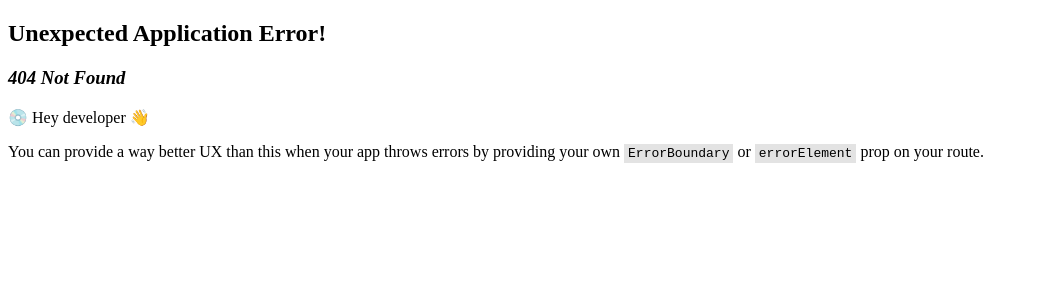
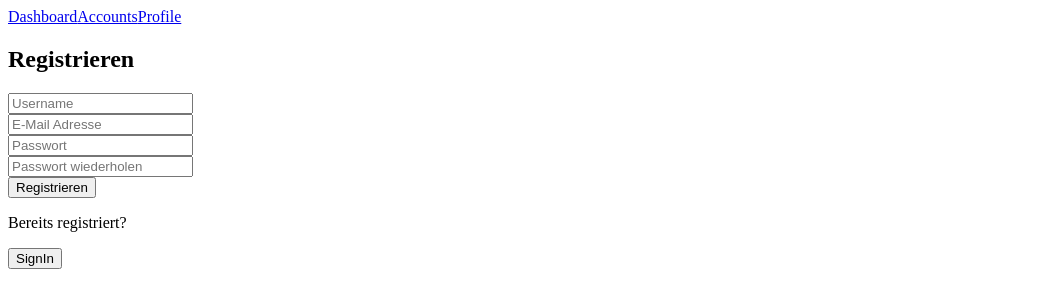
Before and after one commit to BarloGER/Password-Manager, a React (Vite) app in the folder client/: page /sign-up in a window 1280 px wide. Before the commit this address had no page. Shown: the top 308 px of the page, without its empty margins (0-1039 px from the left). Built offline with nearby package versions, Linux system fonts and the light colour scheme.

Commit message:
Added frontend authentication SignIn, SignUp

```diff
--- a/client/src/App.jsx
+++ b/client/src/App.jsx
@@ -13,7 +13,7 @@ import { ProtectedRoutes } from "./features/authentication";
 import Accounts from "./pages/Accounts";
 import Dashboard from "./pages/Dashboard";
 import SignIn from "./pages/SignIn";
-// import SignUp from "./pages/SignUp";
+import SignUp from "./pages/SignUp";
 import UserProfile from "./pages/UserProfile";
 
 const App = () => {
@@ -31,8 +31,29 @@ const App = () => {
   const router = createBrowserRouter(
     createRoutesFromElements(
       <Route path="/" element={<GlobalLayout />}>
-        <Route index element={<SignIn />} />
-        {/* <Route path="/sign-up" element={<SignUp />} /> */}
+        <Route
+          index
+          element={
+            <SignIn
+              setToken={setToken}
+              isAuthenticated={isAuthenticated}
+              loadingAuthRequest={loadingAuthRequest}
+              setLoadingAuthRequest={setLoadingAuthRequest}
+            />
+          }
+        />
+        <Route
+          path="/sign-up"
+          element={
+            <SignUp
+              setToken={setToken}
+              isAuthenticated={isAuthenticated}
+              setIsAuthenticated={setIsAuthenticated}
+              loadingAuthRequest={loadingAuthRequest}
+              setLoadingAuthRequest={setLoadingAuthRequest}
+            />
+          }
+        />
 
         <Route
           path="/auth"
--- a/client/src/features/authentication/components/SignInForm.jsx
+++ b/client/src/features/authentication/components/SignInForm.jsx
@@ -1,3 +1,42 @@
-export const SignInForm = () => {
-  return <h1>SignIn</h1>;
+import { Link } from "react-router-dom";
+
+export const SignInForm = ({ email, password, handleChange, handleSubmit }) => {
+  return (
+    <section>
+      <h3>Login</h3>
+      <form onSubmit={handleSubmit}>
+        <div>
+          <div>
+            <input
+              id="email"
+              type="email"
+              placeholder="E-Mail Adresse"
+              value={email}
+              onBlur={handleChange}
+              onChange={handleChange}
+            />
+          </div>
+
+          <div>
+            <input
+              id="password"
+              type="password"
+              placeholder="Passwort"
+              value={password}
+              onChange={handleChange}
+              onBlur={handleChange}
+            />
+          </div>
+        </div>
+        <div>
+          <button type="submit">Anmelden</button>
+        </div>
+
+        <p>Noch nicht registriert?</p>
+        <Link to="sign-up">
+          <button>SignUp</button>
+        </Link>
+      </form>
+    </section>
+  );
 };
--- a/client/src/features/authentication/components/SignUpForm.jsx
+++ b/client/src/features/authentication/components/SignUpForm.jsx
@@ -0,0 +1,72 @@
+import { Link } from "react-router-dom";
+
+export const SignUpForm = ({
+  handleChange,
+  handleSubmit,
+  error,
+  username,
+  email,
+  password,
+  confirm_password,
+  master_password,
+  confirm_master_password,
+}) => {
+  return (
+    <section>
+      <h1>Registrieren</h1>
+
+      {error && <p>{error}</p>}
+
+      <form onSubmit={handleSubmit}>
+        <div>
+          <input
+            id="username"
+            type="text"
+            placeholder="Username"
+            value={username}
+            onChange={handleChange}
+          />
+        </div>
+
+        <div>
+          <input
+            id="email"
+            type="email"
+            placeholder="E-Mail Adresse"
+            value={email}
+            onBlur={handleChange}
+            onChange={handleChange}
+          />
+        </div>
+
+        <div>
+          <input
+            id="password"
+            type="text"
+            placeholder="Passwort"
+            value={password}
+            onChange={handleChange}
+          />
+        </div>
+
+        <div>
+          <input
+            id="confirm_password"
+            type="text"
+            placeholder="Passwort wiederholen"
+            value={confirm_password}
+            onChange={handleChange}
+          />
+        </div>
+
+        <button type="submit">Registrieren</button>
+
+        <p>Bereits registriert?</p>
+
+        <Link to="/">
+          <button>SignIn</button>
+        </Link>
+      </form>
+    </section>
+  );
+};
--- a/client/src/features/authentication/index.js
+++ b/client/src/features/authentication/index.js
@@ -1,5 +1,6 @@
 export { ProtectedRoutes } from "./layouts/ProtectedRoutes";
 export { SignInForm } from "./components/SignInForm";
+export { SignUpForm } from "./components/SignUpForm";
 
 export { useAuth } from "./services/authentication";
 
--- a/client/src/lib/fetch.js
+++ b/client/src/lib/fetch.js
@@ -0,0 +1 @@
+// ToDo: Implement facade pattern
--- a/client/src/pages/SignIn.jsx
+++ b/client/src/pages/SignIn.jsx
@@ -1,7 +1,41 @@
+import { useState } from "react";
+import { Navigate } from "react-router-dom";
 import { SignInForm } from "../features/authentication";
+import { loginUser } from "../features/authentication";
 
-const SignIn = () => {
-  return <SignInForm />;
+const SignIn = ({
+  setToken,
+  isAuthenticated,
+  loadingAuthRequest,
+  setLoadingAuthRequest,
+}) => {
+  const [{ email, password }, setFormState] = useState({
+    email: "",
+    password: "",
+  });
+
+  const handleChange = (e) => {
+    setFormState((prev) => ({ ...prev, [e.target.id]: e.target.value }));
+  };
+
+  const handleSubmit = async (e) => {
+    try {
+      e.preventDefault();
+      setLoadingAuthRequest(true);
+      const { data } = await loginUser({ email, password });
+      setToken(data.token);
+      setLoadingAuthRequest(false);
+      localStorage.setItem("token", data.token);
+    } catch (error) {
+      setLoadingAuthRequest(false);
+      console.log(error);
+    }
+  };
+
+  if (loadingAuthRequest) return <h1>Loading</h1>;
+  if (isAuthenticated) return <Navigate to="/auth/dashboard" />;
+
+  return <SignInForm handleChange={handleChange} handleSubmit={handleSubmit} />;
 };
 
 export default SignIn;
--- a/client/src/pages/SignUp.jsx
+++ b/client/src/pages/SignUp.jsx
@@ -0,0 +1,66 @@
+import { useState } from "react";
+import { Navigate } from "react-router-dom";
+import { registerUser } from "../features/authentication";
+import { SignUpForm } from "../features/authentication";
+
+const SignUp = ({
+  isAuthenticated,
+  setToken,
+  setIsAuthenticated,
+  loadingAuthRequest,
+  setLoadingAuthRequest,
+}) => {
+  const [{ username, email, password, confirm_password }, setFormState] =
+    useState({
+      username: "",
+      email: "",
+      password: "",
+      confirm_password: "",
+    });
+  const [error, setError] = useState("");
+
+  const handleChange = (e) => {
+    setFormState((prev) => ({ ...prev, [e.target.id]: e.target.value }));
+  };
+
+  const handleSubmit = async (e) => {
+    setError("");
+    try {
+      e.preventDefault();
+      setLoadingAuthRequest(true);
+
+      if (password !== confirm_password) {
+        setError("Passwörter stimmen nicht überein.");
+        setLoadingAuthRequest(false);
+        return;
+      }
+
+      const { data } = await registerUser({
+        username,
+        email,
+        password,
+      });
+
+      setToken(data.token);
+      setIsAuthenticated(true);
+      setLoadingAuthRequest(false);
+      localStorage.setItem("token", data.token);
+    } catch (error) {
+      console.log(error);
+      setLoadingAuthRequest(false);
+    }
+  };
+
+  if (loadingAuthRequest) return <h1>Loading</h1>;
+  if (isAuthenticated) return <Navigate to="/auth/dashboard" />;
+
+  return (
+    <SignUpForm
+      handleChange={handleChange}
+      handleSubmit={handleSubmit}
+      error={error}
+    />
+  );
+};
+
+export default SignUp;
```
